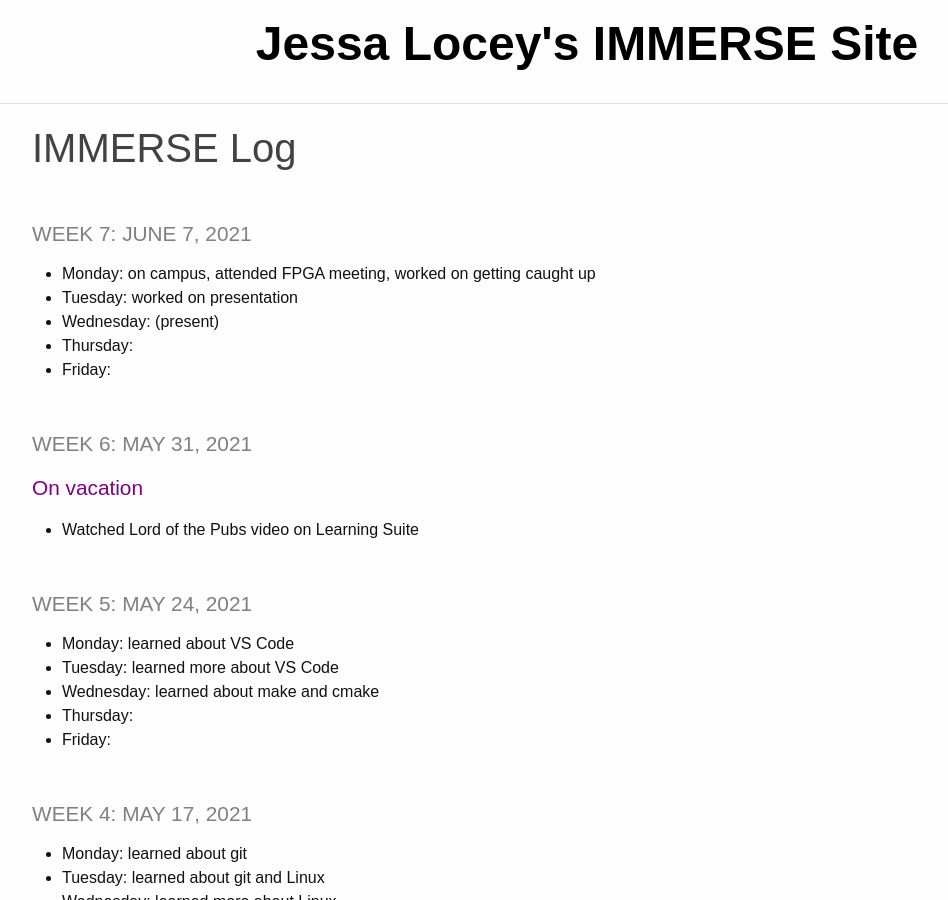
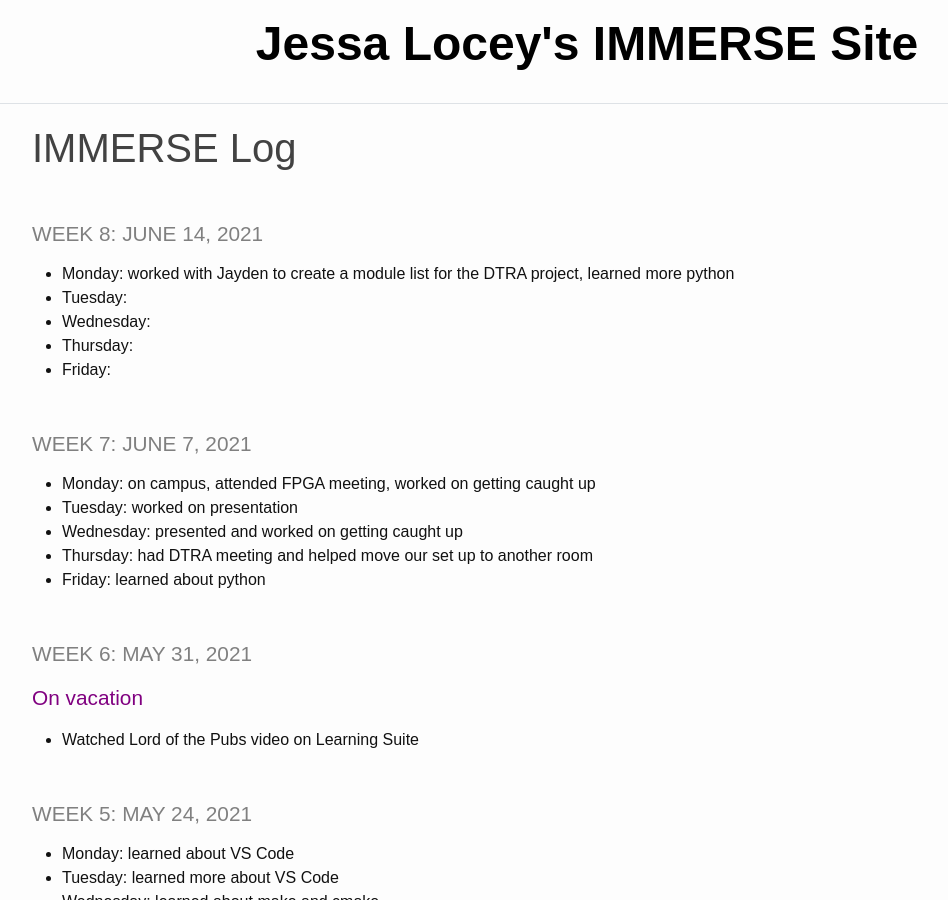
Before and after one commit to jessalocey/jessalocey.github.io, a Jekyll site: the page built from _pages/log.md, in a window 1280 px wide and 900 px high. Shown: the whole window, without its empty margins (53-1001 px from the left). Built offline with Jekyll 4.4.1, drawn with Linux system fonts in a browser that asks for light colours.

Commit message:
log update, last week and monday

```diff
--- a/_pages/log.md
+++ b/_pages/log.md
@@ -3,12 +3,19 @@ layout: default
 title: IMMERSE Log
 ---
 
+### Week 8: June 14, 2021
+* **Monday:** worked with Jayden to create a module list for the DTRA project, learned more python
+* **Tuesday:**
+* **Wednesday:**
+* **Thursday:**
+* **Friday:**
+
 ### Week 7: June 7, 2021
 * **Monday:** on campus, attended FPGA meeting, worked on getting caught up
 * **Tuesday:** worked on presentation
-* **Wednesday:** (present)
-* **Thursday:**
-* **Friday:**
+* **Wednesday:** presented and worked on getting caught up
+* **Thursday:** had DTRA meeting and helped move our set up to another room
+* **Friday:** learned about python
 
 ### Week 6: May 31, 2021
 <span style="color:purple; font-size:1.3em;">On vacation</span>
```
